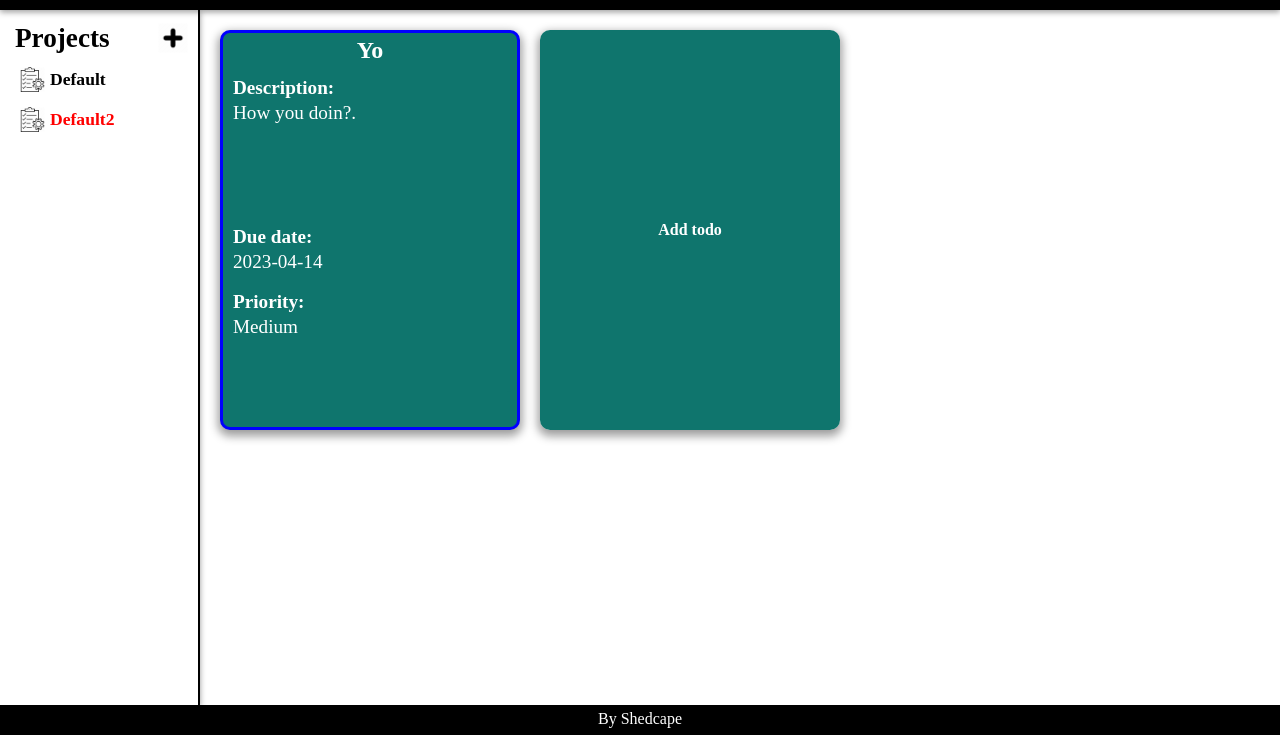
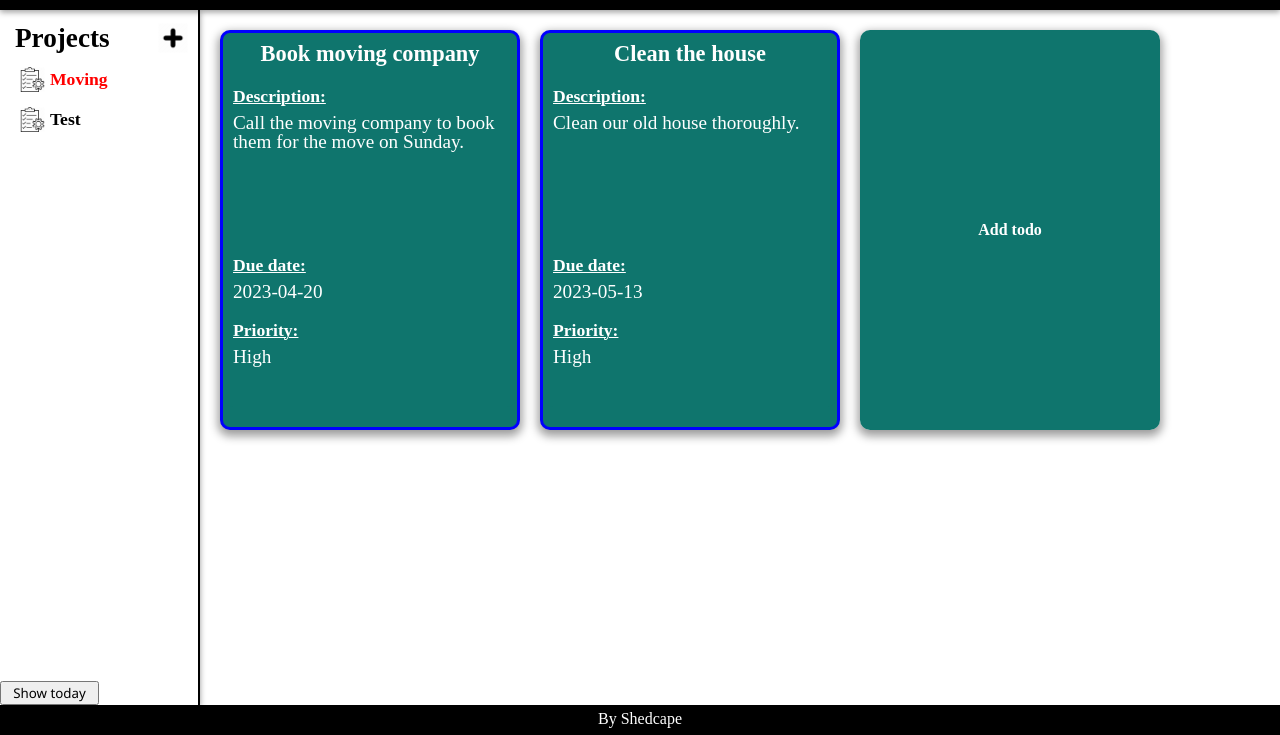
Before and after one commit to Shedcape/OdinTodoList, a website built with webpack: page dist/index.html in a window 1280 px wide. Shown: the part 65-800 px from the top of the page. Built offline with nearby package versions, Linux system fonts and the light colour scheme.

Commit message:
The page now works in full loop, including storing data in localstorage, retrieving on start and loading up data. Tested adding a button to show todos from all projects

```diff
--- a/src/index.js
+++ b/src/index.js
@@ -15,27 +15,31 @@ class Project {
   }
 }
 let projectsList = new ProjectsList();
-const dummyProject = { name: "Default", active: false, todos: [{ title: "Hi", description: "Call the electric company regarding the bill.", dueDate: "2023-04-14", priority: "Medium" }] }
-const dummyProject2 = { name: "Default2", active: true, todos: [{ title: "Yo", description: "How you doin?.", dueDate: "2023-04-14", priority: "Medium" }] }
-
-projectsList.addProject(dummyProject);
-projectsList.addProject(dummyProject2);
+const date = new Date()
 
 const storageController = {
+  dummyProjects: [{ name: "Moving", active: false, todos: [{ title: "Book moving company", description: "Call the moving company to book them for the move on Sunday.", dueDate: `${date.toISOString().slice(0, 10)}`, priority: "High" }, { title: "Clean the house", description: "Clean our old house thoroughly.", dueDate: "2023-05-13", priority: "High" }] }, { name: "Test", active: false, todos: [{ title: "Test", description: "Call the moving company to book them for the move on Sunday.", dueDate: "2023-05-14", priority: "High" }, { title: "Clean the house", description: "Clean our old house thoroughly.", dueDate: `${date.toISOString().slice(0, 10)}`, priority: "High" }] }],
   retrieve() {
     const projects = JSON.parse(localStorage.getItem("projects"));
     console.log(projects)
+    return projects;
   },
   store() {
     localStorage.setItem("projects", JSON.stringify(projectsList));
   },
   clear() {
     localStorage.clear()
+  },
+  onStart() {
+    if (localStorage.length > 0) {
+      const projects = storageController.retrieve();
+      console.log(projects)
+      projectsList = new ProjectsList(projects.list)
+    } else {
+      projectsList = new ProjectsList(storageController.dummyProjects)
+    }
   }
 }
-storageController.store();
-storageController.retrieve();
-storageController.clear();
 const eventController = {
   addTodoButtonListener() {
     const addTodoButton = document.querySelector('.add-todobuttoncontainer')
@@ -67,7 +71,6 @@ const eventController = {
     node.addEventListener('click', (e) => projectController.switchProject(Number(e.target.dataset.projectid)));
   },
   deleteProjectListener(node) {
-    //Note to self: Delete project logic missing.
     node.addEventListener('click', (e) => projectController.deleteProject(Number(e.target.dataset.deleteprojectid)))
   }
 }
@@ -87,9 +90,9 @@ const projectController = {
         projectContainer.removeChild(projectContainer.lastElementChild)
       }
     }
-
     if (projects.length === 0) return;
-
+    //If no project is active, default to the first project.
+    if (!projects.some(project => project.active)) projectsList.activateProject(0)
     projects.forEach((project, index) => {
       domProjectManager.addProjectDomElement(index, project.name, project.active);
       const newProjectElement = document.querySelector(`[data-projectid="${index}"]`);
@@ -144,9 +147,12 @@ const projectController = {
     projectController.loadProject(projectid)
   },
   deleteProject(projectid) {
-    console.log(projectid)
     const active = projectsList.isActive(projectid)
+
+    //Removes the project from the list of projects
     projectsList.removeProject(projectid)
+
+    //If the project was the active one, it automatically switches to the first project, if there is one.
     if (active) {
       const numberOfProjects = projectsList.length
       if (numberOfProjects > 0) {
@@ -161,6 +167,7 @@ const projectController = {
         todoController.emptyContainer()
       }
     } else {
+      //Else if it's not the active project, it rerenders everything.
       todoController.emptyContainer()
       projectController.renderProjects(true)
     }
@@ -232,11 +239,48 @@ const todoController = {
     domTodoManager.clearOutTodos();
   },
 }
-
+storageController.clear()
 document.querySelector('.newProjectPromptButton').addEventListener('click', () => {
   projectController.addNewProjectPrompt();
 })
-todoController.addNewTodoButton();
-todoController.emptyContainer()
+window.onload = storageController.onStart();
+projectController.renderProjects()
 
-projectController.renderProjects()
+window.onbeforeunload = storageController.store()
+
+function todosDueToday() {
+  const projects = projectsList.retrieveProjects()
+  console.log(date.toISOString().slice(0, 10))
+  const today = date.toISOString().slice(0, 10)
+  console.log(today)
+  const todos = {}
+  projects.forEach((project, index) => {
+    todos[index] = [];
+    project.todos.forEach((todo, todoidx) => {
+      if (todo.dueDate === today) {
+        todos[index].push({ todoidx: todoidx, todo: todo });
+      }
+    })
+  })
+  console.log(todos)
+  todoController.clearTodos()
+  const container = document.querySelector('.container')
+  const currentProjectId = Number(container.dataset.currentprojectid)
+  container.dataset.currentprojectid = ""
+  projectsList.deActivateProject(currentProjectId)
+
+  for (const index in todos) {
+    console.log(index)
+    todos[index].forEach(element => {
+      domTodoManager.createTodo(element.todoidx, index, element.todo, false)
+      eventController.addChangeButtonListener(element.todoidx)
+      eventController.addDeleteButtonListener(element.todoidx)
+
+    })
+
+  }
+
+}
+
+const today = document.querySelector('.today')
+today.addEventListener('click', todosDueToday)
--- a/src/modules/domManager.js
+++ b/src/modules/domManager.js
@@ -17,7 +17,6 @@ const domCreation = {
     const div = document.createElement('div');
     div.id = id;
     div.dataset.projectid = id;
-    console.log(active)
     div.dataset.active = active ? "true" : "false";
     div.classList.add('project')
     div.innerHTML = `
--- a/src/modules/initialize.js
+++ b/src/modules/initialize.js
@@ -9,47 +9,13 @@ export default function initializeDom(projectId = 0) {
       <h1 class="logo-text">To Do Central</h1>
     </header>
     <aside>
+      <button class="today">Show today</button>
       <h2 class="project-text">Projects</h2>
       <img class="newProjectPromptButton" src="${newProjectImage}" alt="New Project">
       <div class="project-container" >
       </div>
     </aside>
     <div class="container" data-currentprojectid=${projectId}>
-      <div class="todoCard create-todo">
-        <form class="todoCard create-todo" action="">
-          <input class="todoTitle createTitle" type="text" name="todotitle" id="todotitle" placeholder="Title of the Todo">
-          <p class="todoCategory">Description:</p>
-          <textarea class="newtodoinput" name="tododesc" id="tododesc"></textarea>
-          <p class="todoCategory">Due date:</p>
-          <input class="newtodoinput" type="date" name="tododuedate" id="tododuedate">
-          <p class="todoCategory">Priority:</p>
-          <select class="priorityinput" name="todopriority" id="todopriority">
-            <option value="Low">Low</option>
-            <option value="Medium">Medium</option>
-            <option value="High">High</option>
-          </select>
-          <button type="submit" class="add-button" id="submittodo">Add Todo</button>
-        </form>
-      </div>
-      <div class="todoCard">
-        <fieldset>
-          <input class="todoTitle" type="text" name="title" value="Test title">
-          <p class="todoCategory">Description:</p>
-          <textarea class="todoText">Test</textarea>
-          <p class="todoCategory">Due Date:</p>
-          <input class="todoText" type="text" name="due date" value="2023-04-11">
-          <p class="todoCategory">Priority:</p>
-          <select class="todoText">
-            <option value="Low">Low</option>
-            <option value="Medium">Medium</option>
-            <option value="High">High</option>
-          </select>
-          <div class="todoControls">
-            <button>Save/Change</button>
-            <button>Delete</button>
-          </div>
-        </fieldset>
-      </div>
     </div>
     <footer>
       By Shedcape
--- a/src/style.css
+++ b/src/style.css
@@ -244,16 +244,17 @@ aside {
 }
 
 h2 {
-  font-size: 1.5em;
+  font-size: 1.4em;
   text-align: center;
   font-weight: bold;
   margin: 0;
-  margin-top: 5px;
+  margin-top: 10px;
+  margin-bottom: 15px;
 }
 
 .formlayout {
   display: grid;
-  grid-template-rows: 45px 30px 1fr 30px 35px 30px 35px;
+  grid-template-rows: 55px 30px 1fr 30px 35px 30px 35px;
   height: 100%;
   width: 100%;
 }
@@ -348,8 +349,9 @@ textarea {
 }
 
 .todoCategory {
-  font-size: 1.2rem;
+  font-size: 1.1rem;
   font-weight: bold;
+  text-decoration: underline solid 1px white;
   margin-bottom: 10px;
   margin-left: 10px;
 }
@@ -452,7 +454,7 @@ li>input.todoText {
   background-color: hsl(175, 77%, 26%);
   color: white;
   display: grid;
-  grid-template-rows: 1fr 35px;
+  grid-template-rows: 1fr 20px;
 }
 
 
```
